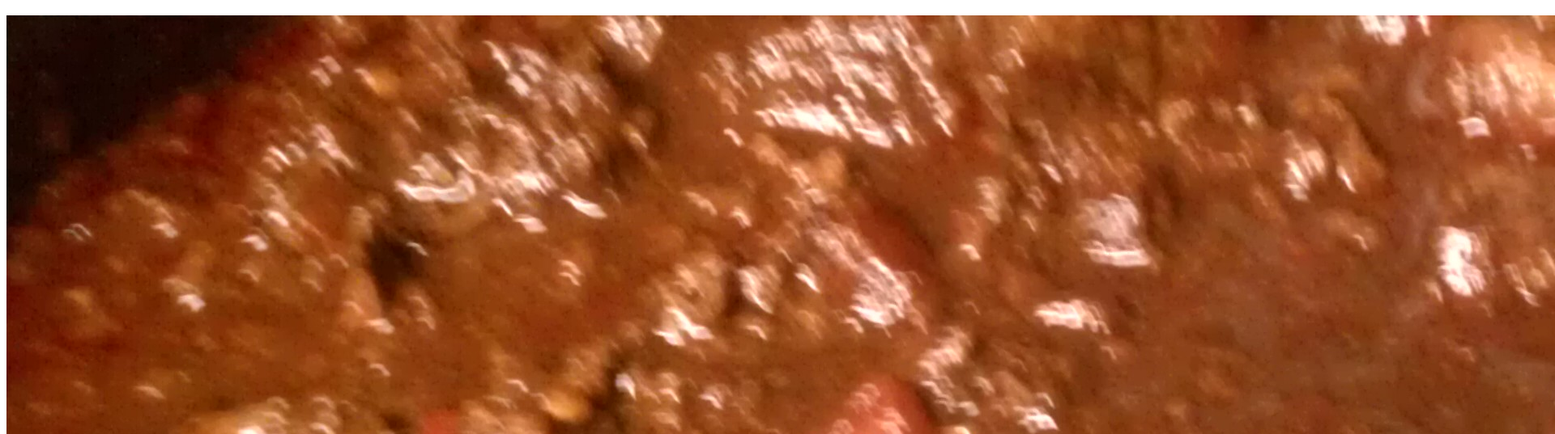
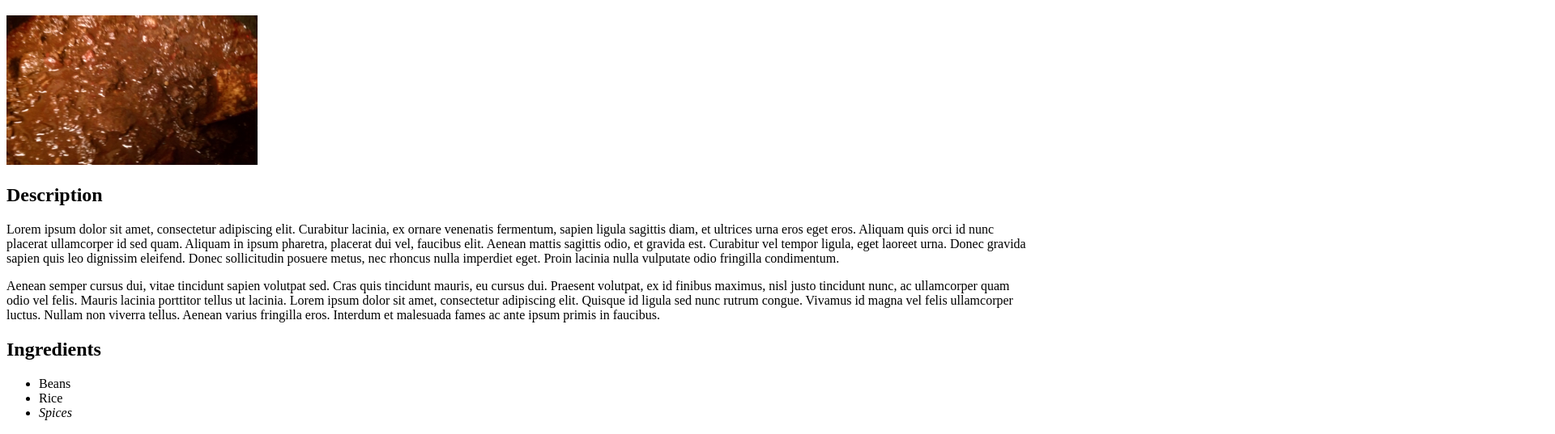
Before and after one commit to joshwillems/odin-recipes, a plain HTML site: page recipes/moms-chili.html in a window 1280 px wide. Shown: the part 61-598 px from the top of the page at 81% size, 1920 px wide, since content can reach past the window. Drawn offline with Linux system fonts and the light colour scheme.

Commit message:
Updated recipes with width parameter

```diff
--- a/recipes/moms-chili.html
+++ b/recipes/moms-chili.html
@@ -8,7 +8,7 @@
 <body>
     <h1>Mom's Chili</h1>
 
-    <img src="../images/chili.jpg" alt="Chili just like your mother used to make.">
+    <img src="../images/chili.jpg" alt="Chili just like your mother used to make." width="310">
     <h2>Description</h2>
     <p>Lorem ipsum dolor sit amet, consectetur adipiscing elit. Curabitur lacinia, ex ornare venenatis fermentum, sapien ligula sagittis diam, et ultrices urna eros eget eros. Aliquam quis orci id nunc placerat ullamcorper id sed quam. Aliquam in ipsum pharetra, placerat dui vel, faucibus elit. Aenean mattis sagittis odio, et gravida est. Curabitur vel tempor ligula, eget laoreet urna. Donec gravida sapien quis leo dignissim eleifend. Donec sollicitudin posuere metus, nec rhoncus nulla imperdiet eget. Proin lacinia nulla vulputate odio fringilla condimentum.    </p><p>Aenean semper cursus dui, vitae tincidunt sapien volutpat sed. Cras quis tincidunt mauris, eu cursus dui. Praesent volutpat, ex id finibus maximus, nisl justo tincidunt nunc, ac ullamcorper quam odio vel felis. Mauris lacinia porttitor tellus ut lacinia. Lorem ipsum dolor sit amet, consectetur adipiscing elit. Quisque id ligula sed nunc rutrum congue. Vivamus id magna vel felis ullamcorper luctus. Nullam non viverra tellus. Aenean varius fringilla eros. Interdum et malesuada fames ac ante ipsum primis in faucibus.</p>
     <h2>Ingredients</h2>
```
Also changed, not shown: recipes/quesadilla-de-los-muertos.html (+1 -1 lines).
